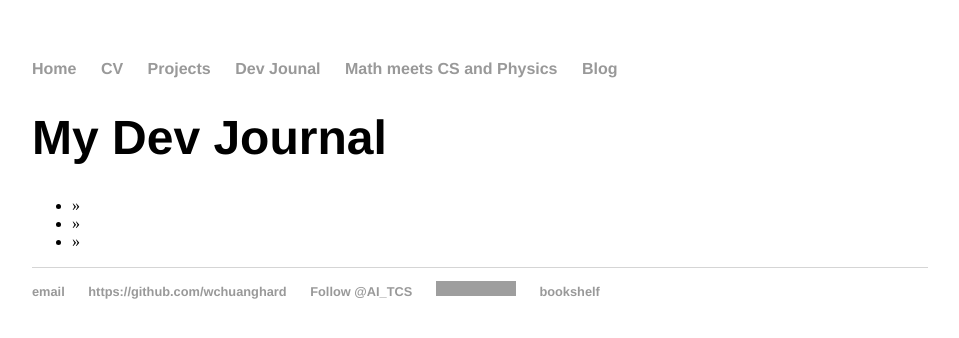
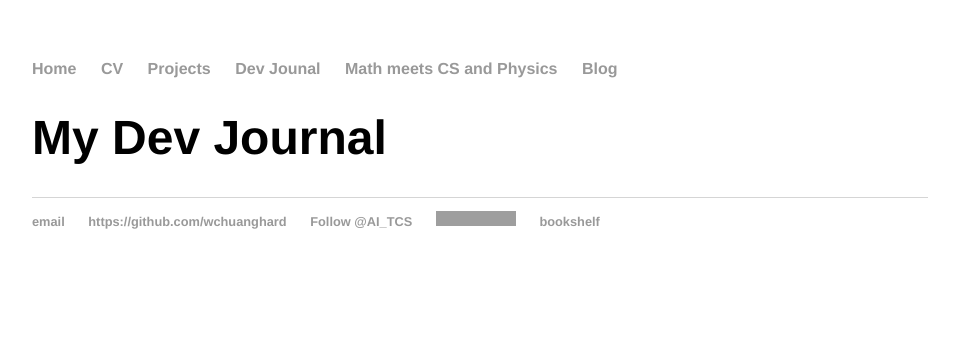
Before and after one commit to williamchuang/williamchuang.github.io, a Jekyll site: the page built from Dev_Journal/index.html, in a window 1280 px wide. Shown: the top 338 px of the page, without its empty margins (160-1119 px from the left). Built offline with Jekyll 4.4.1, drawn with Linux system fonts in a browser that asks for light colours; comment, search, counter and statistics services are not loaded; grey boxes are pictures that could not be loaded.

Commit message:
Update index.html

```diff
--- a/Dev_Journal/index.html
+++ b/Dev_Journal/index.html
@@ -13,7 +13,5 @@ blog: passive
 	<h1>{{ page.title }}</h1>
 	<ul class="Dev_Journal">
 
-	  {% for Dev_Journal in site.posts %}
-	    <li><span>{{ post.date | date_to_string }}</span> » <a href="{{ post.url }}" title="{{ post.title }}">{{ post.title }}</a></li>
-	  {% endfor %}
+
 	</ul>
```
